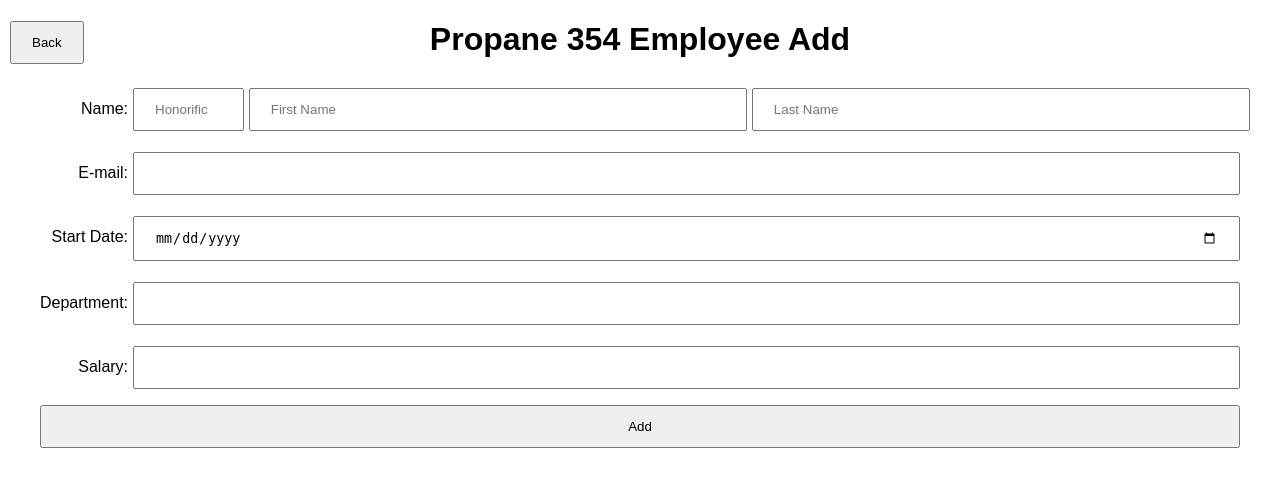
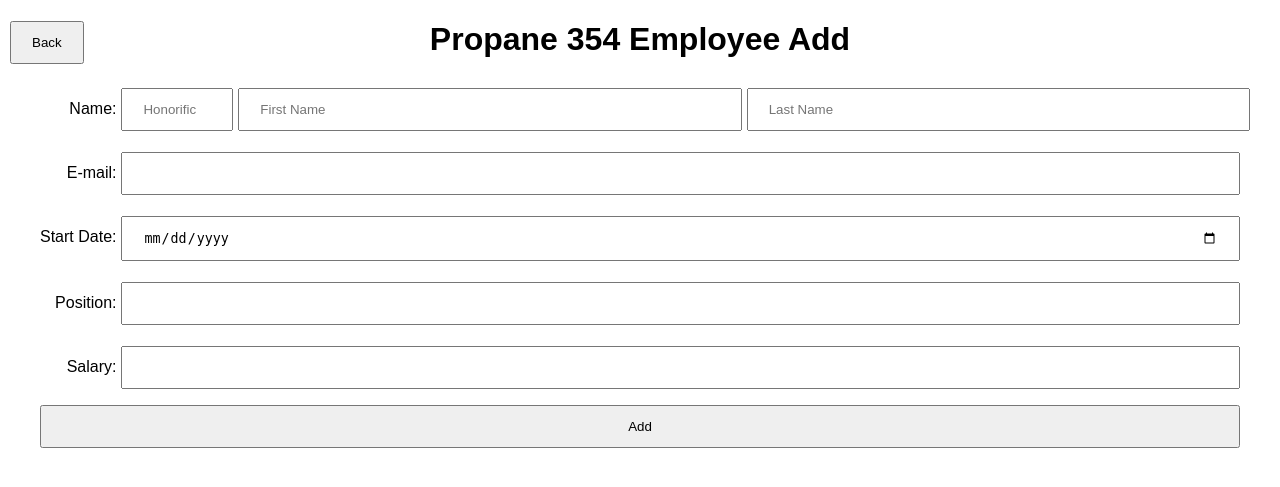
Before and after one commit to BowieGian/Propane-354, a Flask app: page /employee-list/add in a window 1280 px wide. Shown: the top 487 px of the page. Run offline with Flask 2, Linux system fonts and the light colour scheme.

Commit message:
Finished Employee add and qualification add

```diff
--- a/app.py
+++ b/app.py
@@ -132,10 +132,10 @@ def employeeAdd():
         last_name = request.form['last_name']
         email = request.form['email']
         start_date = request.form['start_date']
-        department = request.form['department']
+        position = request.form['position']
         salary = request.form['salary']
 
-        # add employee ------------------
+        insert_employee(connection, (email, first_name, last_name, honorific, start_date, salary, position))
 
         return redirect(url_for('empolyeeList'))
     else:
@@ -146,13 +146,16 @@ def employeeQualificationAdd():
     database = 'propane354.db'
     connection = create_connection(database)
     cursor = connection.cursor()
-    employees = cursor.execute('SELECT first_name FROM employee').fetchall();
+    employees = cursor.execute('SELECT first_name, id FROM employee').fetchall();
 
     if request.method == 'POST':
-        first_name = request.form['first_name']
+        id = request.form['id']
         qualification = request.form['qualification']
 
-        # add qualification ----------------------
+        if id == "Select":
+            return render_template('employee-qualification-add.html', employees=employees)
+
+        insert_employee_qualification(connection, (id, qualification))
 
         return redirect(url_for('employeeList'))
     else:
--- a/templates/employee-add.html
+++ b/templates/employee-add.html
@@ -21,12 +21,12 @@
             <input type="email" name="email" id="email">
             <label for="start_date">Start Date:</label>
             <input type="date" name="start_date" id="start_date">
-            <label for="department">Department:</label>
-            <input type="text" name="department" id="department">
+            <label for="position">Position:</label>
+            <input type="text" name="position" id="position">
             <label for="salary">Salary:</label>
             <input type="number" name="salary" id="salary">
         </div>
+        <input type="submit" value="Add" class="button">
     </form>
-    <input type="submit" value="Add" class="button">
 </div>
 {% endblock %}
--- a/templates/employee-qualification-add.html
+++ b/templates/employee-qualification-add.html
@@ -11,11 +11,11 @@
 
     <form action="/employee-qualification-add" method="POST" style="text-align: center">
         <div class="grid">
-            <label for="first_name">First Name:</label>
-            <select name="first_name" id="first_name">
+            <label for="id">First Name:</label>
+            <select name="id" id="id">
                 <option value="Select">Select</option>
                 {% for employee in employees %}
-                <option value="{{ employee[0] }}">{{ employee[0] }}</option>
+                <option value="{{ employee[1] }}">{{ employee[0] }} (ID: {{ employee[1] }})</option>
                 {% endfor %}
             </select>
             <label for="qualification">Qualification:</label>
```
